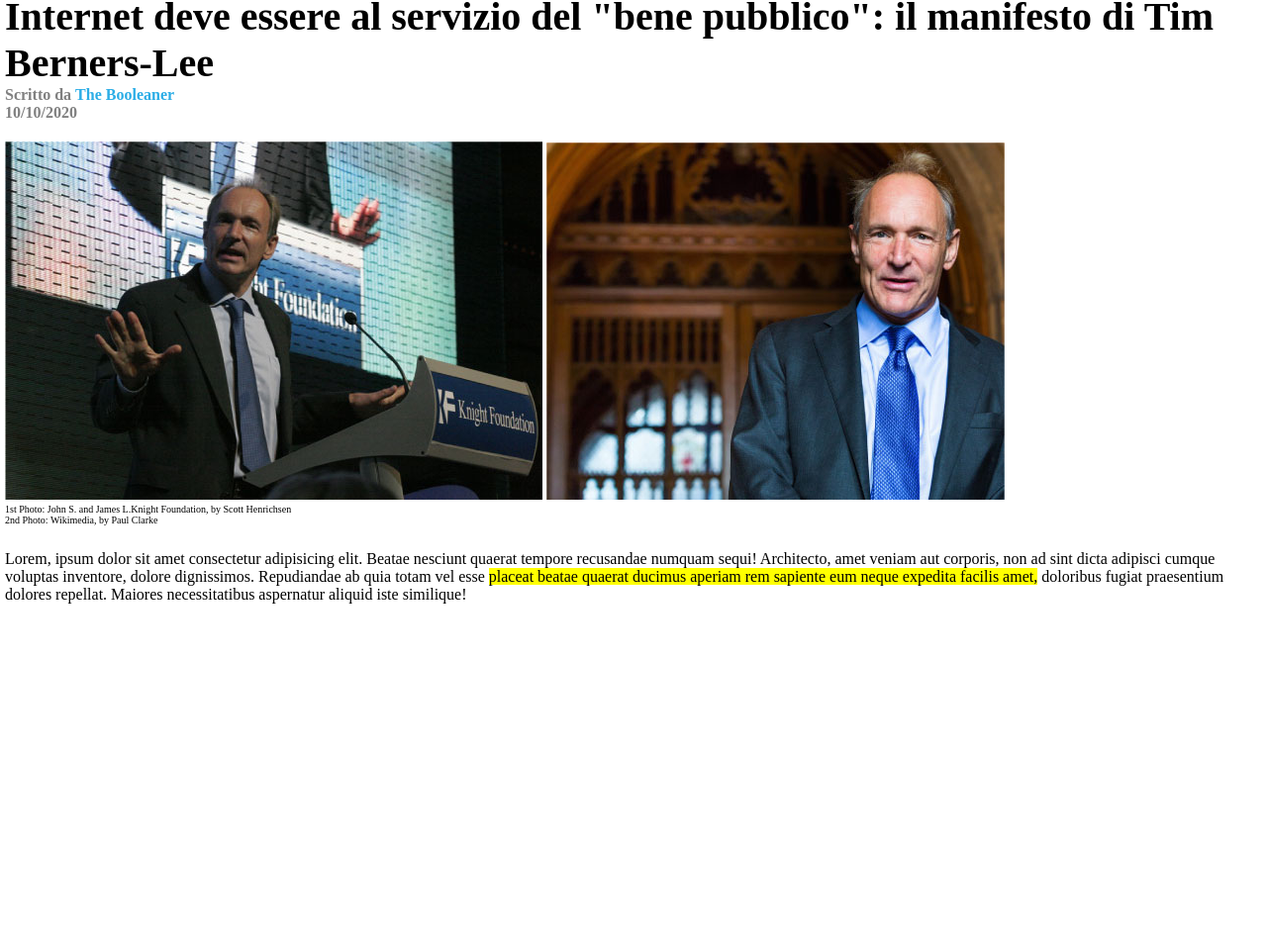
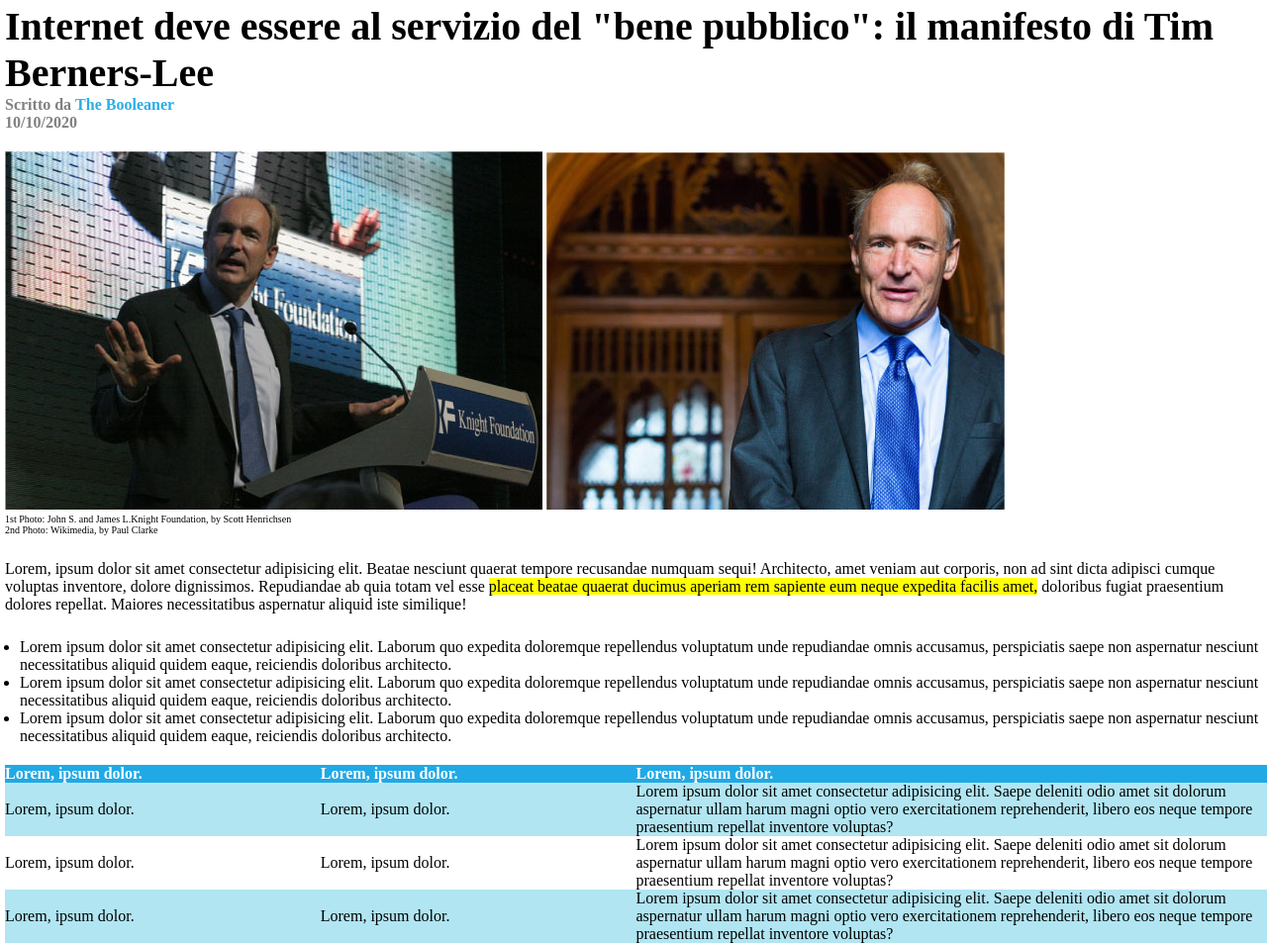
Before and after one commit to AndreaLinza/html-css-booleaner, a plain HTML site: page index.html in a window 1280 px wide. Shown: the part 107-1060 px from the top of the page at 99% size. Before the commit the page ends 800 px from the top, so only its background shows below. Drawn offline with Linux system fonts and the light colour scheme.

Commit message:
Second-section-Fixed

```diff
--- a/CSS/style.css
+++ b/CSS/style.css
@@ -1,9 +1,9 @@
+
 *{
     margin: 0;
     padding: 0;
     box-sizing: border-box;
 }
-
 header {
     background-image: url("../imgs/pattern.png");
     background-size: contain;
@@ -13,6 +13,7 @@ header {
 }
 
 h1 {
+    margin-top: 10px;
     font-size: 40px;
 }
 
@@ -24,6 +25,10 @@ h1 {
 main{
     margin-left: 5px;
 }
+.list{
+    margin-left:15px ;
+    margin-bottom: 20px;
+}
 
 .photo-description{
     font-size: 10px;
@@ -33,7 +38,24 @@ main{
     margin-bottom: 20px;
     color: grey;
 }
+table{
+    table-layout: auto;
+    width: 100%;
+    border-spacing: 0;
+}
 
+thead{
+    background-color: #20A9E5;
+    color: white;
+    text-align: left;
+}
+.light-blue{
+    background-color: #B1E5F2;
+}
+
+.table-50{
+    width: 50%;
+}
 
 span {
     color: #2BADE6;
--- a/index.html
+++ b/index.html
@@ -32,16 +32,70 @@
         </section>
         <!--Sezione centrale-->
         <section>
+            <div>
                 <p class="text-highlighted">
                     Lorem, ipsum dolor sit amet consectetur adipisicing elit. Beatae nesciunt quaerat tempore recusandae
                     numquam sequi! Architecto, amet veniam aut corporis, non ad sint dicta adipisci cumque voluptas
                     inventore, dolore dignissimos.
-                Repudiandae ab quia totam vel esse <mark> placeat beatae quaerat ducimus aperiam rem sapiente eum neque
-                    expedita facilis amet,</mark> doloribus fugiat praesentium dolores repellat. Maiores necessitatibus
+                    Repudiandae ab quia totam vel esse <mark> placeat beatae quaerat ducimus aperiam rem sapiente eum
+                        neque
+                        expedita facilis amet,</mark> doloribus fugiat praesentium dolores repellat. Maiores
+                    necessitatibus
                     aspernatur aliquid iste similique!
                 </p>
-
+            </div>
+            <div class="list">
+                <ul>
+                    <li>Lorem ipsum dolor sit amet consectetur adipisicing elit. Laborum quo expedita doloremque
+                        repellendus
+                        voluptatum unde repudiandae omnis accusamus, perspiciatis saepe non aspernatur nesciunt
+                        necessitatibus aliquid quidem eaque, reiciendis doloribus architecto.</li>
+                    <li>Lorem ipsum dolor sit amet consectetur adipisicing elit. Laborum quo expedita doloremque
+                        repellendus
+                        voluptatum unde repudiandae omnis accusamus, perspiciatis saepe non aspernatur nesciunt
+                        necessitatibus aliquid quidem eaque, reiciendis doloribus architecto.</li>
+                    <li>Lorem ipsum dolor sit amet consectetur adipisicing elit. Laborum quo expedita doloremque
+                        repellendus
+                        voluptatum unde repudiandae omnis accusamus, perspiciatis saepe non aspernatur nesciunt
+                        necessitatibus aliquid quidem eaque, reiciendis doloribus architecto.</li>
+                </ul>
+            </div>
         </section>
+        <!--Tabella-->
+        <table>
+            <thead>
+                <tr>
+                    <th>Lorem, ipsum dolor.</th>
+                    <th>Lorem, ipsum dolor.</th>
+                    <th class="table-50">Lorem, ipsum dolor.</th>
+                </tr>
+            </thead>
+            <tbody>
+                <tr>
+                    <td class="light-blue">Lorem, ipsum dolor.</td>
+                    <td class="light-blue">Lorem, ipsum dolor.</td>
+                    <td class="light-blue table-50">Lorem ipsum dolor sit amet consectetur adipisicing elit. Saepe
+                        deleniti odio
+                        amet sit dolorum aspernatur ullam harum magni optio vero exercitationem reprehenderit, libero
+                        eos neque tempore praesentium repellat inventore voluptas?
+                </tr>
+                <tr>
+                    <td>Lorem, ipsum dolor.</td>
+                    <td>Lorem, ipsum dolor.</td>
+                    <td class="table-50">Lorem ipsum dolor sit amet consectetur adipisicing elit. Saepe deleniti odio
+                        amet sit dolorum aspernatur ullam harum magni optio vero exercitationem reprehenderit, libero
+                        eos neque tempore praesentium repellat inventore voluptas?
+                </tr>
+                <tr>
+                    <td class="light-blue">Lorem, ipsum dolor.</td>
+                    <td class="light-blue">Lorem, ipsum dolor.</td>
+                    <td class="light-blue table-50">Lorem ipsum dolor sit amet consectetur adipisicing elit. Saepe
+                        deleniti odio
+                        amet sit dolorum aspernatur ullam harum magni optio vero exercitationem reprehenderit, libero
+                        eos neque tempore praesentium repellat inventore voluptas?
+                </tr>
+            </tbody>
+        </table>
     </main>
 </body>
 
```
Lines whose indentation alone changed are shown as unchanged.
